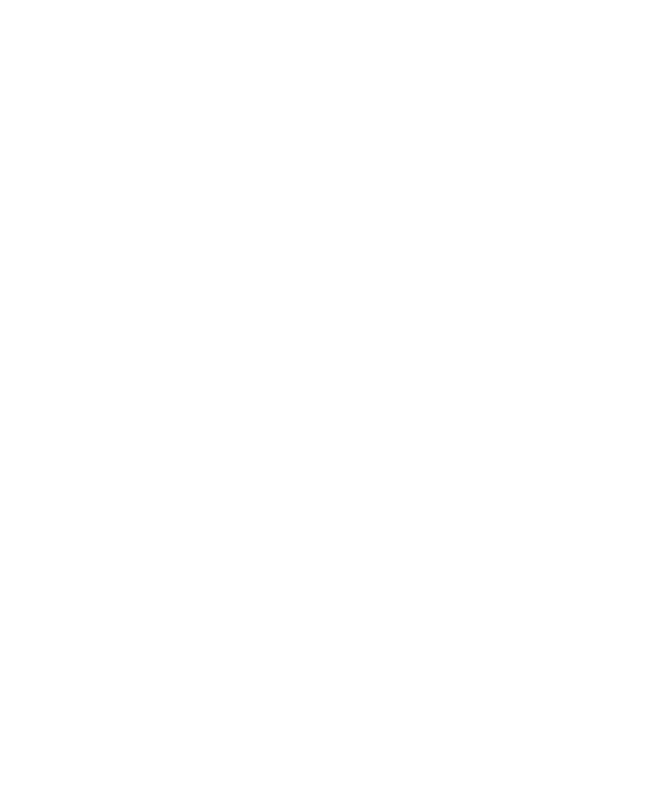
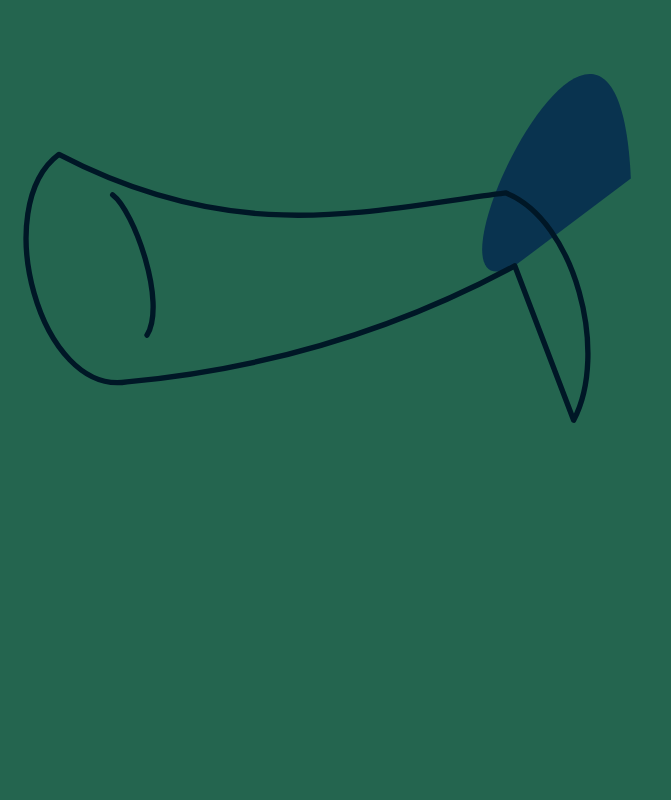
Before and after one commit to mapjx/WebDevelopmentDesignExamples, a plain HTML site: page ErrorPage404/index.html in a window 1280 px wide. Shown: the top 800 px of the page, without its empty margins (0-671 px from the left). Drawn offline with nearby package versions, Linux system fonts and the light colour scheme.

Commit message:
Agregando codigo

```diff
--- a/ErrorPage404/index.html
+++ b/ErrorPage404/index.html
@@ -1,12 +1,34 @@
 <!DOCTYPE html>
 <html lang="en">
-<head>
-    <meta charset="UTF-8">
-    <meta http-equiv="X-UA-Compatible" content="IE=edge">
-    <meta name="viewport" content="width=device-width, initial-scale=1.0">
-    <title>Página Error 404</title>
-</head>
-<body>
+  <head>
+    <meta charset="UTF-8" />
+    <meta http-equiv="X-UA-Compatible" content="IE=edge" />
+    <meta name="viewport" content="width=device-width, initial-scale=1"/>
+    <title>Error Page 404</title>
+    <link rel="stylesheet" href="css/styles.css" />
+    <link
+      rel="stylesheet"
+      href="https://cdnjs.cloudflare.com/ajax/libs/meyer-reset/2.0/reset.min.css"/>
+  </head>
+  <body>
+    <!-- partial:index.partial.html-->
 
-</body>
+    <svg id="yetiSVG" xmlns="http://www.w3.org/2000/svg" xmlns:xlink="http://www.w3.org/1999/xlink" viewBox="0 0 600 470">
+    <linearGradient id="flashlightGrad" x1="126.5842" x2="90.5842" y1="176.5625" y2="213.5625" gradientUnits="userSpaceOnUse">
+        <stop offset ="0" stop-color="#333"/>
+        <stop offset =".076" stop-color="#414141"/>
+        <stop offset =".2213" stop-color="#555"/>
+        <stop offset =".3651" stop-color="#626262"/>
+        <stop offset =".5043" stop-color="#666"/>
+        <stop offset =".6323" stop-color="#606060"/>
+        <stop offset =".8063" stop-color="#4e4e4e"/>
+        <stop offset ="1" stop-color="#333"/>
+        </linearGradient>
+        <path fill="#24654f" d="M0 0h600v470H0z"/>
+        <g id="pillow">
+            <path fill="#09334F" d="M241.3 124.6c-52.9  28.6 48-181.8 54.4-40.9 6.8-64.6-82.3-31.9-106.6C84 43.8 144.8 26.2 209.4 18c32.8 13 48.5 75.3 31.9 106.6z"/>
+            <path fill="none" stroke="#001726" stroke-linecap="round" stroke-linejoin="round" stroke-width="2.5" d="M52.8 91.3c10 7.4 25.4 50.7 16.1 65.8M241.3 124.6c-52.9
+            28.6-112.6 48-181.8 54.4-40.9 6.8-64.6-82.3-31.9-106.6c84 43.8 144.8 26.2 209.4 18c32.8 13 48.5 75.3 31.9 106.6z"/>
+
+  </body>
 </html>
```
Also changed, not shown: ErrorPage404/css/styles.css (added), ErrorPage404/js/index.js (added).
